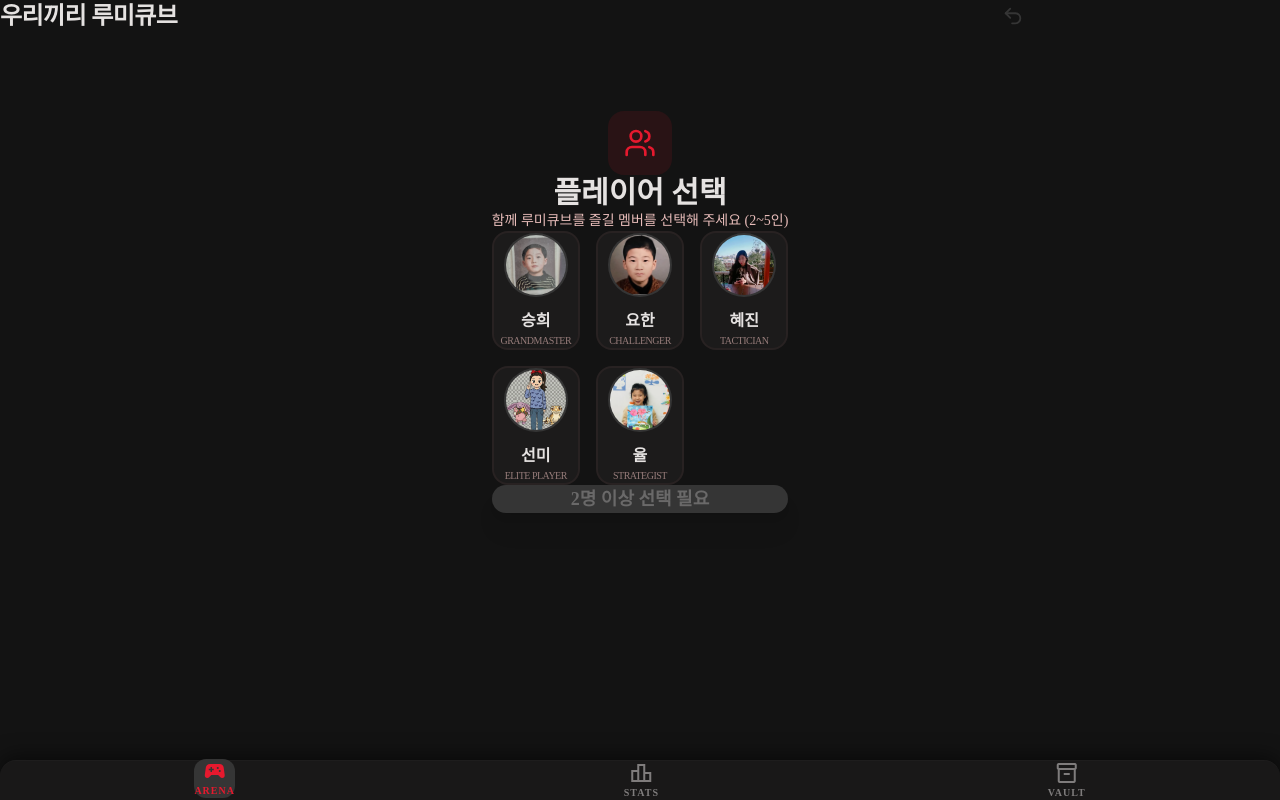
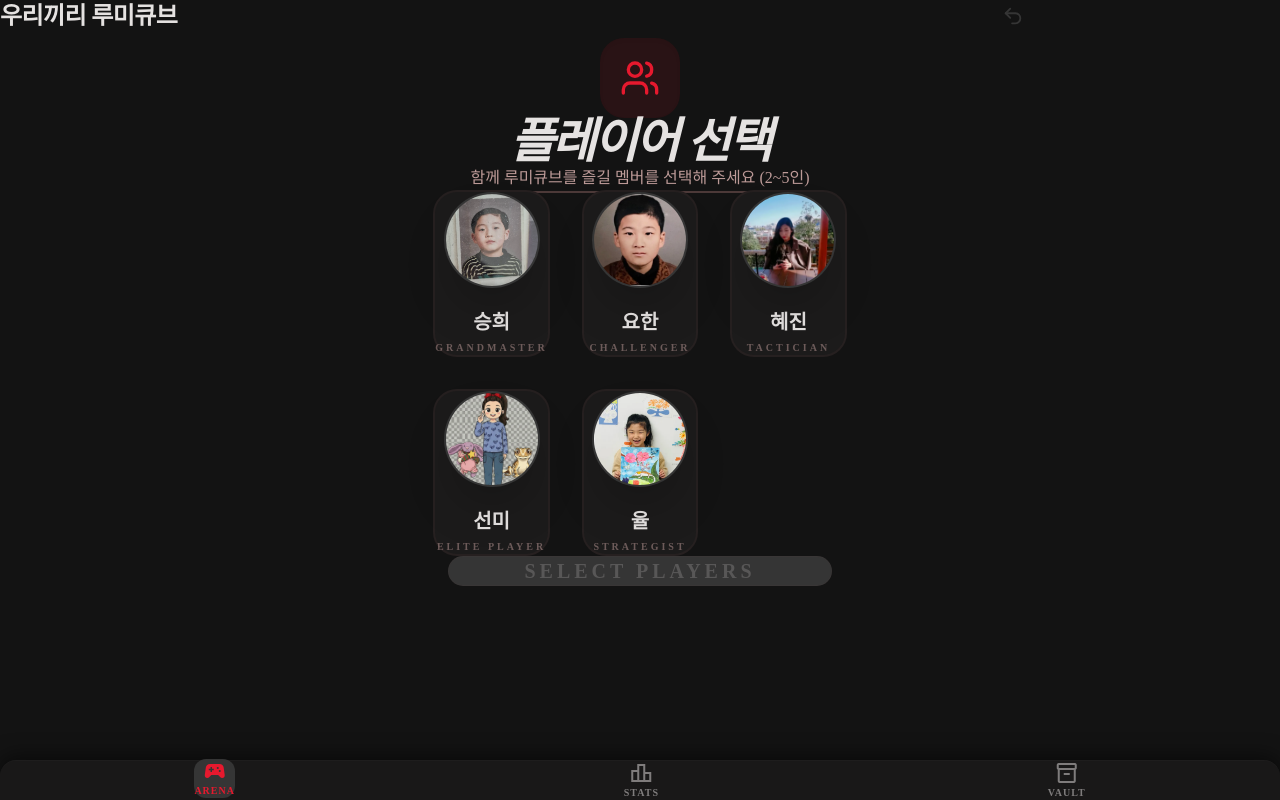
Before and after one commit to allbonykm/rummikub, a React (Vite) app: page / in a window 1280 px wide. Built offline with nearby package versions, Linux system fonts and the light colour scheme; no server answers.

Commit message:
style: enhance typography and spacing with Noto Serif KR for a classic premium aesthetic

```diff
--- a/src/components/Arena/PlayerCard.jsx
+++ b/src/components/Arena/PlayerCard.jsx
@@ -39,18 +39,18 @@ export default function PlayerCard({
       initial={{ opacity: 0, y: 20 }}
       animate={{ opacity: 1, y: 0 }}
       transition={{ delay: index * 0.08 }}
-      className={`bg-surface-container-low p-5 rounded-xl border flex flex-col gap-5 relative overflow-hidden group transition-all ${
+      className={`bg-surface-container-low p-8 rounded-2xl border flex flex-col gap-8 relative overflow-hidden group transition-all ${
         isWinner
-          ? 'border-tertiary/40 ring-2 ring-tertiary/20'
+          ? 'border-tertiary/40 shadow-[0_0_30px_rgba(233,196,0,0.1)]'
           : isFirstRegistered
-          ? 'border-primary-container/40 ring-2 ring-primary-container/20'
-          : 'border-outline-variant/15'
+          ? 'border-primary-container/40'
+          : 'border-outline-variant/15 hover:border-outline-variant/40'
       }`}
     >
       {/* 꼭짓점 장식 */}
-      <div className={`absolute top-0 right-0 w-14 h-14 ${accentBg[colorIndex]}/5 rounded-bl-full pointer-events-none`} />
+      <div className={`absolute top-0 right-0 w-20 h-20 ${accentBg[colorIndex]}/10 rounded-bl-3xl pointer-events-none`} />
 
-      <div className="flex items-center gap-4">
+      <div className="flex items-center gap-6">
         <div className="relative">
           {/* 프로필 이미지 또는 이니셜 아바타 */}
           {!imgError ? (
@@ -58,36 +58,37 @@ export default function PlayerCard({
               src={`/assets/profiles/${player.name}.webp`}
               alt={player.name}
               onError={() => setImgError(true)}
-              className={`w-14 h-14 rounded-full object-cover border-2 ${borderColors[colorIndex]} bg-surface-container-highest`}
+              className={`w-20 h-20 rounded-full object-cover border-2 ${borderColors[colorIndex]} bg-surface-container-highest shadow-xl`}
             />
           ) : (
             <div
-              className={`w-14 h-14 rounded-full flex items-center justify-center text-xl font-bold font-headline border-2 ${borderColors[colorIndex]} bg-surface-container-highest text-on-surface`}
+              className={`w-20 h-20 rounded-full flex items-center justify-center text-3xl font-black font-headline border-2 ${borderColors[colorIndex]} bg-surface-container-highest text-on-surface shadow-xl`}
             >
               {initials}
             </div>
           )}
           {/* 번호 뱃지 */}
           <div
-            className={`absolute -bottom-1 -right-1 ${accentBg[colorIndex]} text-on-primary-fixed w-5 h-5 rounded-full flex items-center justify-center text-[9px] font-bold`}
+            className={`absolute -bottom-1 -right-1 ${accentBg[colorIndex]} text-on-primary-fixed w-7 h-7 rounded-full flex items-center justify-center text-xs font-black shadow-lg`}
           >
             {index + 1}
           </div>
         </div>
 
-        <div>
-          <h3 className="font-headline font-bold text-lg text-on-surface">{player.name}</h3>
-          <p className="text-[10px] font-label text-on-surface-variant tracking-wider uppercase">
+        <div className="flex flex-col gap-0.5">
+          <h3 className="font-headline font-black text-2xl text-on-surface tracking-tight">{player.name}</h3>
+          <p className="text-[10px] font-label text-primary-container/80 font-bold tracking-[0.2em] uppercase">
             {player.title}
           </p>
         </div>
 
         {/* 상태 인디케이터 */}
+        <div className="ml-auto flex flex-col items-end gap-2">
           {isFirstRegistered && (
             <motion.div
               initial={{ scale: 0 }}
               animate={{ scale: 1 }}
-            className="ml-auto bg-primary-container/20 text-primary-container text-[9px] font-bold px-2 py-1 rounded-full uppercase tracking-wider"
+              className="bg-primary-container text-white text-[10px] font-black px-3 py-1.5 rounded-lg uppercase tracking-wider shadow-lg"
             >
               등록
             </motion.div>
@@ -96,36 +97,37 @@ export default function PlayerCard({
             <motion.div
               initial={{ scale: 0 }}
               animate={{ scale: 1 }}
-            className="ml-auto bg-tertiary/20 text-tertiary text-[9px] font-bold px-2 py-1 rounded-full uppercase tracking-wider"
+              className="bg-tertiary text-on-tertiary text-[10px] font-black px-3 py-1.5 rounded-lg uppercase tracking-wider shadow-lg"
             >
               🏆 WIN
             </motion.div>
           )}
         </div>
+      </div>
 
       {/* 액션 버튼 */}
-      <div className="grid grid-cols-2 gap-3 mt-auto">
+      <div className="grid grid-cols-2 gap-4">
         <button
           onClick={() => onRegister(player.name)}
           disabled={disabled || isFirstRegistered}
-          className={`font-label py-3 rounded-lg text-sm font-bold tracking-tight transition-all active:scale-95 ${
+          className={`font-label py-4 rounded-xl text-sm font-black tracking-widest transition-all active:scale-95 shadow-sm ${
             isFirstRegistered
-              ? 'bg-primary-container/20 text-primary-container cursor-default'
-              : 'bg-surface-container-highest text-secondary hover:bg-surface-bright'
+              ? 'bg-primary-container/10 text-primary-container/50 cursor-default border border-primary-container/20'
+              : 'bg-surface-container-highest text-secondary border border-secondary/10 hover:bg-surface-bright hover:shadow-md'
           }`}
         >
-          등록
+          등록완료
         </button>
         <button
           onClick={() => onWin(player.name)}
           disabled={disabled}
-          className={`font-label py-3 rounded-lg text-sm font-bold tracking-tight shadow-md active:scale-95 transition-all ${
+          className={`font-label py-4 rounded-xl text-sm font-black tracking-widest shadow-xl active:scale-95 transition-all ${
             isWinner
               ? 'bg-tertiary text-on-tertiary'
               : 'bg-gradient-to-br from-primary-container to-[#930016] text-on-primary-container hover:brightness-110'
           }`}
         >
-          승리
+          승리확정
         </button>
       </div>
     </motion.div>
--- a/src/components/Arena/PlayerSelection.jsx
+++ b/src/components/Arena/PlayerSelection.jsx
@@ -13,15 +13,15 @@ export default function PlayerSelection({ selectedIds, onToggle, onStart }) {
         animate={{ scale: 1, opacity: 1 }}
         className="w-full max-w-2xl"
       >
-        <div className="mb-10">
-          <div className="inline-flex items-center justify-center w-16 h-16 rounded-2xl bg-primary-container/10 mb-4">
-            <Users className="text-primary-container" size={32} />
+        <div className="mb-20">
+          <div className="inline-flex items-center justify-center w-20 h-20 rounded-3xl bg-primary-container/10 mb-8 shadow-inner">
+            <Users className="text-primary-container" size={40} />
           </div>
-          <h2 className="text-3xl font-bold font-headline text-on-background mb-2">플레이어 선택</h2>
-          <p className="text-on-surface-variant text-sm">함께 루미큐브를 즐길 멤버를 선택해 주세요 (2~5인)</p>
+          <h2 className="text-5xl font-black font-headline text-on-background mb-4 tracking-tighter italic">플레이어 선택</h2>
+          <p className="text-on-surface-variant text-base font-medium opacity-80 decoration-primary/30 underline-offset-8 underline decoration-2">함께 루미큐브를 즐길 멤버를 선택해 주세요 (2~5인)</p>
         </div>
 
-        <div className="grid grid-cols-2 md:grid-cols-3 gap-4 mb-12">
+        <div className="grid grid-cols-2 md:grid-cols-3 gap-8 mb-20">
           {PLAYERS.map((player) => {
             const isSelected = selectedIds.includes(player.id);
             return (
@@ -29,14 +29,14 @@ export default function PlayerSelection({ selectedIds, onToggle, onStart }) {
                 key={player.id}
                 whileTap={{ scale: 0.95 }}
                 onClick={() => onToggle(player.id)}
-                className={`relative p-5 rounded-2xl border-2 transition-all flex flex-col items-center gap-3 ${
+                className={`relative p-8 rounded-3xl border-2 transition-all flex flex-col items-center gap-5 ${
                   isSelected
-                    ? 'border-primary-container bg-primary-container/10 shadow-[0_0_20px_rgba(230,25,46,0.1)]'
-                    : 'border-outline-variant/20 bg-surface-container-low hover:border-outline-variant/40'
+                    ? 'border-primary-container bg-primary-container/10 shadow-[0_10px_40px_rgba(230,25,46,0.15)] ring-4 ring-primary-container/10'
+                    : 'border-outline-variant/15 bg-surface-container-low hover:border-outline-variant/40 hover:bg-surface-container-highest/30'
                 }`}
               >
                 <div className="relative">
-                  <div className={`w-16 h-16 rounded-full bg-surface-container-highest flex items-center justify-center text-2xl font-bold overflow-hidden border-2 ${isSelected ? 'border-primary-container' : 'border-transparent'}`}>
+                  <div className={`w-24 h-24 rounded-full bg-surface-container-highest flex items-center justify-center text-4xl font-black overflow-hidden border-2 ${isSelected ? 'border-primary-container' : 'border-transparent'} shadow-2xl transition-transform group-hover:scale-105 duration-500`}>
                     <img
                       src={`/assets/profiles/${player.name}.webp`}
                       alt={player.name}
@@ -46,21 +46,21 @@ export default function PlayerSelection({ selectedIds, onToggle, onStart }) {
                       }}
                       className="w-full h-full object-cover"
                     />
-                    <div style={{ display: 'none' }} className="w-full h-full items-center justify-center">
+                    <div style={{ display: 'none' }} className="w-full h-full items-center justify-center font-headline">
                       {player.name.charAt(0)}
                     </div>
                   </div>
                   {isSelected && (
-                    <div className="absolute -top-1 -right-1 bg-primary-container text-white w-6 h-6 rounded-full flex items-center justify-center shadow-lg">
-                      <Check size={14} strokeWidth={3} />
+                    <div className="absolute -top-1 -right-1 bg-primary-container text-white w-8 h-8 rounded-full flex items-center justify-center shadow-xl border-4 border-surface ring-2 ring-primary-container/50">
+                      <Check size={18} strokeWidth={4} />
                     </div>
                   )}
                 </div>
-                <div>
-                  <div className={`font-bold transition-colors ${isSelected ? 'text-primary-container' : 'text-on-surface'}`}>
+                <div className="flex flex-col gap-1">
+                  <div className={`text-xl font-black font-headline transition-colors ${isSelected ? 'text-primary-container underline decoration-primary/20 underline-offset-4' : 'text-on-surface'}`}>
                     {player.name}
                   </div>
-                  <div className="text-[10px] text-on-surface-variant uppercase tracking-tighter opacity-60">
+                  <div className="text-[10px] font-black text-on-surface-variant uppercase tracking-[0.3em] opacity-40">
                     {player.title}
                   </div>
                 </div>
@@ -74,13 +74,13 @@ export default function PlayerSelection({ selectedIds, onToggle, onStart }) {
           onClick={onStart}
           whileHover={{ scale: 1.02 }}
           whileTap={{ scale: 0.98 }}
-          className={`w-full max-w-sm py-4 rounded-2xl font-bold text-lg transition-all shadow-xl ${
+          className={`w-full max-w-sm py-6 rounded-3xl font-black text-xl tracking-[0.2em] transition-all shadow-[0_20px_50px_rgba(0,0,0,0.3)] uppercase ${
             selectedIds.length >= 2
               ? 'bg-gradient-to-r from-primary-container to-[#930016] text-white'
-              : 'bg-surface-container-highest text-on-surface/30 cursor-not-allowed shadow-none'
+              : 'bg-surface-container-highest text-on-surface/20 cursor-not-allowed shadow-none border border-outline-variant/10'
           }`}
         >
-          {selectedIds.length >= 2 ? `${selectedIds.length}명과 함께 시작하기` : '2명 이상 선택 필요'}
+          {selectedIds.length >= 2 ? `GAMES START (${selectedIds.length})` : 'Select Players'}
         </motion.button>
       </motion.div>
     </div>
```
Lines whose indentation alone changed are shown as unchanged.
